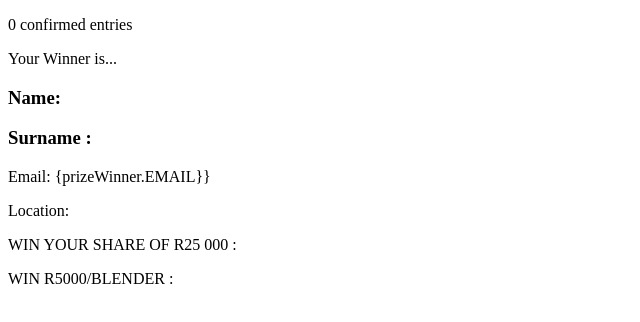
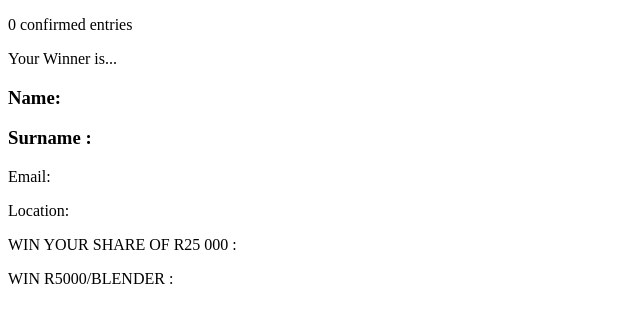
Before and after one commit to euan-gwd/rgPrizeDrawApp, a website: page index.html at #/results in a window 1280 px wide. Shown: the whole page, without its empty margins (0-640 px from the left). Drawn offline with Linux system fonts and the light colour scheme.

Commit message:
Fix Typo

```diff
--- a/templates/results.html
+++ b/templates/results.html
@@ -7,7 +7,7 @@
 	      <div class="item item-body item-text-wrap">
 	          <h3>Name: {{prizeWinner.NAME}}</h3>
 	          <h3>Surname : {{prizeWinner.SURNAME}}</h3>
-	          <p>Email: {prizeWinner.EMAIL}}</p>
+	          <p>Email: {{prizeWinner.EMAIL}}</p>
 						<p>Location: {{prizeWinner.PROVIENCE}}</p>
 						<p>WIN YOUR SHARE OF R25 000 : {{prizeWinner.PRIZE1}}</p>
 						<p>WIN R5000/BLENDER : {{prizeWinner.PRIZE2}}</p>
```
